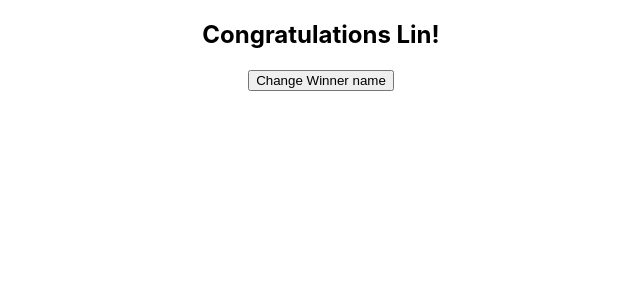
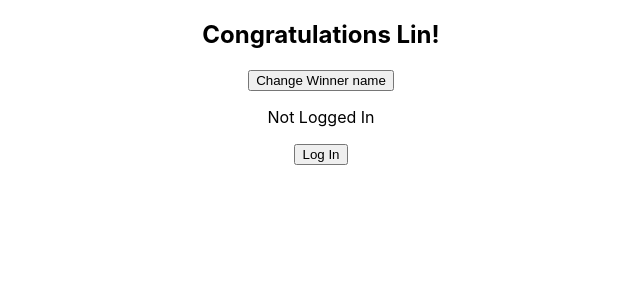
Before and after one commit to heladiofog/react-hooks-lin, a React (Create React App) app: page / in a window 1280 px wide. Shown: the top 300 px of the page, without its empty margins (319-959 px from the left). Built offline with nearby package versions, Linux system fonts and the light colour scheme.

Commit message:
Showing related effects fired by state values.

```diff
--- a/src/App.js
+++ b/src/App.js
@@ -3,11 +3,18 @@ import './App.css';
 
 function App() {
   const [name, setName] = useState('Lin');
+  const [isAdmin, setIsAdmin] = useState(false);
 
   // UseEffect example, it runs after each render!! in every object
   useEffect(() => {
-    document.title = `Celebrate ${name}`;
-  });
+    // document.title = `Celebrate ${name}`;
+    console.log(`Celebrate ${name}`)
+  }, [name]); // If the array is empty, the effect only fires once, on first render
+
+  // We just want the isAdmin value change to fire the related effect
+  useEffect(() => {
+    console.log(`The user is: ${isAdmin ? 'Admin' : 'No admin'}`);
+  } ,[isAdmin]);
 
   return (
     <div className="App">
@@ -15,6 +22,9 @@ function App() {
         <h1>Congratulations {name}!</h1>
         <button onClick={() => setName("Tezca")}>Change Winner name</button>
       </section>
+
+      <p>{isAdmin ? "Logged In": "Not Logged In" }</p>
+      <button onClick={() => setIsAdmin(true)}>Log In</button>
     </div>
   );
 }
```
